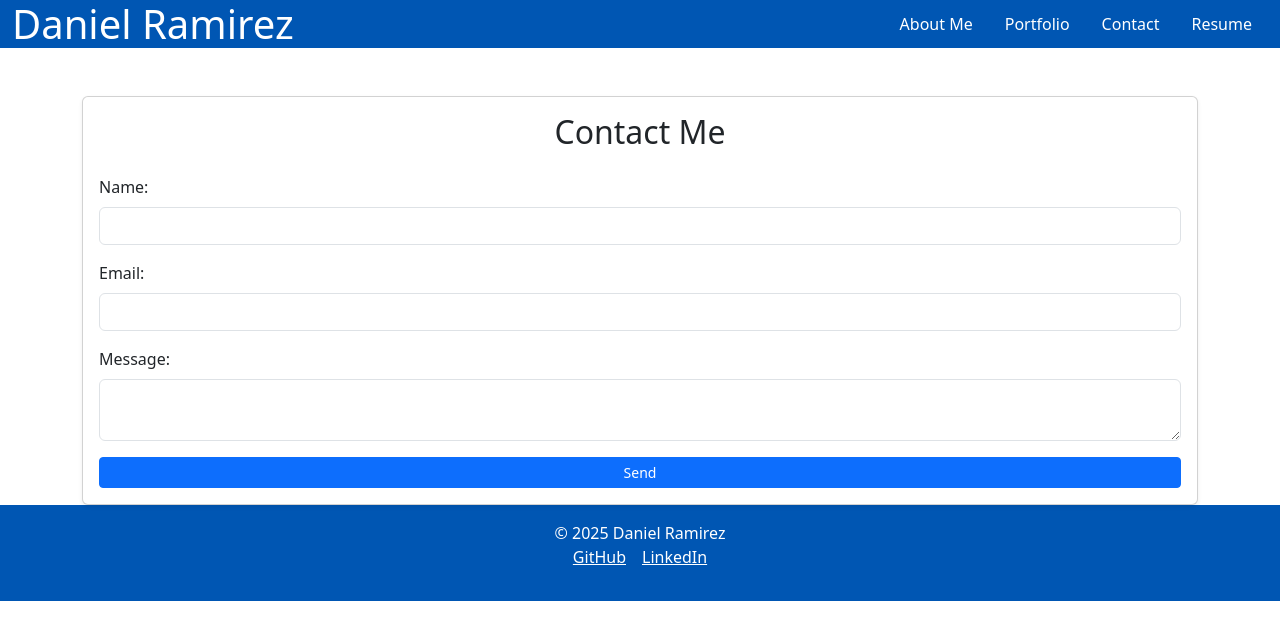
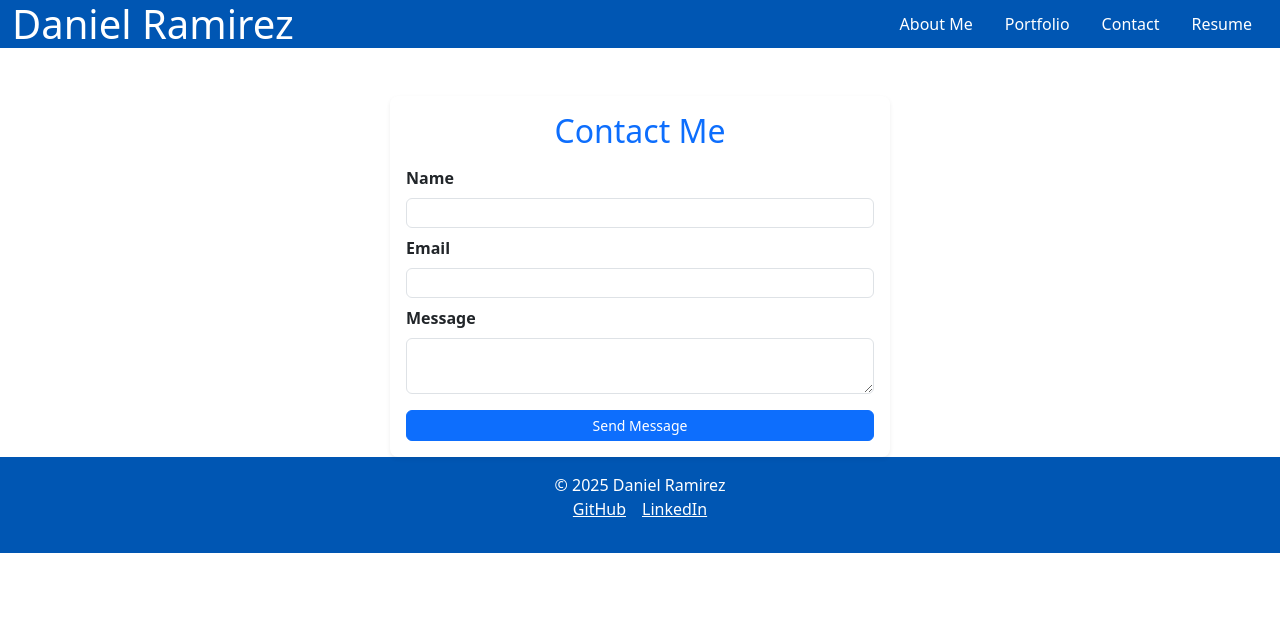
Before and after one commit to danielsantana9824/20-PortafolioOfi, a React (Vite) app: page /contact in a window 1280 px wide. Shown: the top 640 px of the page. Built offline with nearby package versions, Linux system fonts and the light colour scheme; the HTML template or start-up script is replaced by a standard one.

Commit message:
Update Contact.jsx

```diff
--- a/src/pages/Contact.jsx
+++ b/src/pages/Contact.jsx
@@ -22,50 +22,54 @@ const Contact = () => {
 
   return (
     <section className="contact container mt-5">
-      <div className="card shadow-sm">
+      <div className="card shadow-sm border-0 rounded-3" style={{ maxWidth: "500px", margin: "0 auto" }}>
         <div className="card-body">
-          <h2 className="text-center mb-4">Contact Me</h2>
+          <h2 className="text-center text-primary mb-3">Contact Me</h2>
           <form onSubmit={handleSubmit}>
-            <div className="mb-3">
-              <label htmlFor="name" className="form-label">Name:</label>
+            <div className="mb-2">
+              <label htmlFor="name" className="form-label fw-semibold">Name</label>
               <input
                 type="text"
                 id="name"
                 name="name"
-                className="form-control"
+                className="form-control rounded-2"
                 value={formData.name}
                 onChange={handleChange}
                 required
+                style={{ height: "30px", fontSize: "14px" }} // Reducción del tamaño
+              />
+            </div>
+
+            <div className="mb-2">
+              <label htmlFor="email" className="form-label fw-semibold">Email</label>
+              <input
+                type="email"
+                id="email"
+                name="email"
+                className="form-control rounded-2"
+                value={formData.email}
+                onChange={handleChange}
+                required
+                style={{ height: "30px", fontSize: "14px" }} // Reducción del tamaño
               />
             </div>
 
             <div className="mb-3">
-              <label htmlFor="email" className="form-label">Email:</label>
-              <input
-                type="email"
-                id="email"
-                name="email"
-                className="form-control"
-                value={formData.email}
-                onChange={handleChange}
-                required
-              />
-            </div>
-
-            <div className="mb-3">
-              <label htmlFor="message" className="form-label">Message:</label>
+              <label htmlFor="message" className="form-label fw-semibold">Message</label>
               <textarea
                 id="message"
                 name="message"
-                className="form-control"
+                className="form-control rounded-2"
                 value={formData.message}
                 onChange={handleChange}
+                rows="2"
                 required
+                style={{ fontSize: "14px" }} // Ajuste de tamaño
               ></textarea>
             </div>
 
             <div className="d-grid gap-2">
-              <button type="submit" className="btn btn-primary btn-sm">Send</button>
+              <button type="submit" className="btn btn-primary btn-sm rounded-2">Send Message</button>
             </div>
           </form>
         </div>
```
